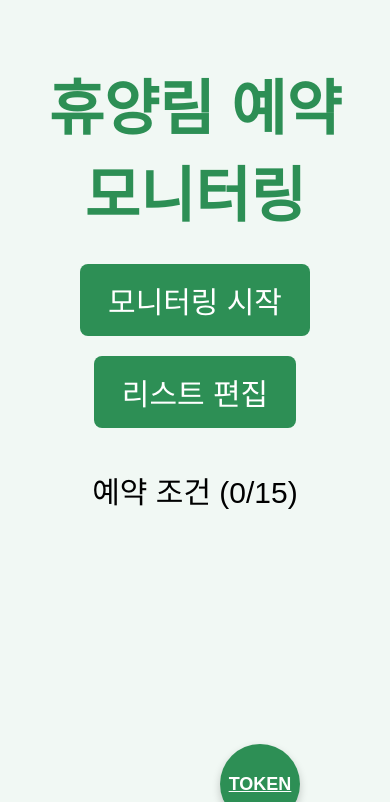
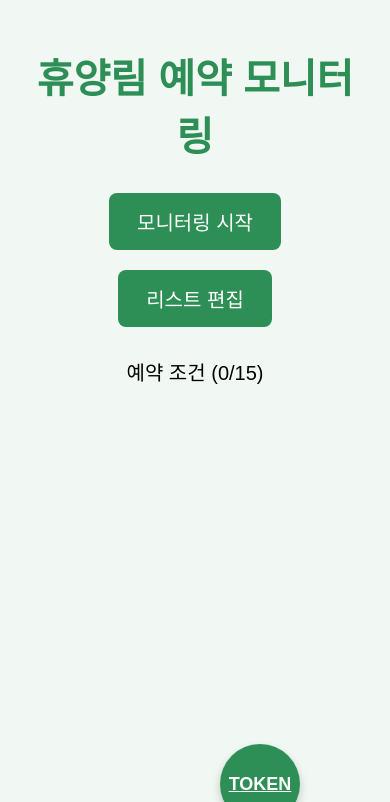
Before and after one commit to jrh1013/forest-bell, a Flask app: page / in a window 390 px wide. Shown: the top 802 px of the page. Run offline with Flask 3, Linux system fonts and the light colour scheme; data that the repository does not hold is empty.

Commit message:
Update style.css

```diff
--- a/static/style.css
+++ b/static/style.css
@@ -81,10 +81,10 @@ select, input[type="date"], input[type="password"] {
 /* ✅ 모바일 반응형 */
 @media (max-width: 768px) {
     body {
-        font-size: 30px; /* 기본 글자 크기 */
+        font-size: 20px; /* 기본 글자 크기 */
     }
     .btn {
-        font-size: 30px;
+        font-size: 20px;
         padding: 14px 28px;
     }
     .card {
```
